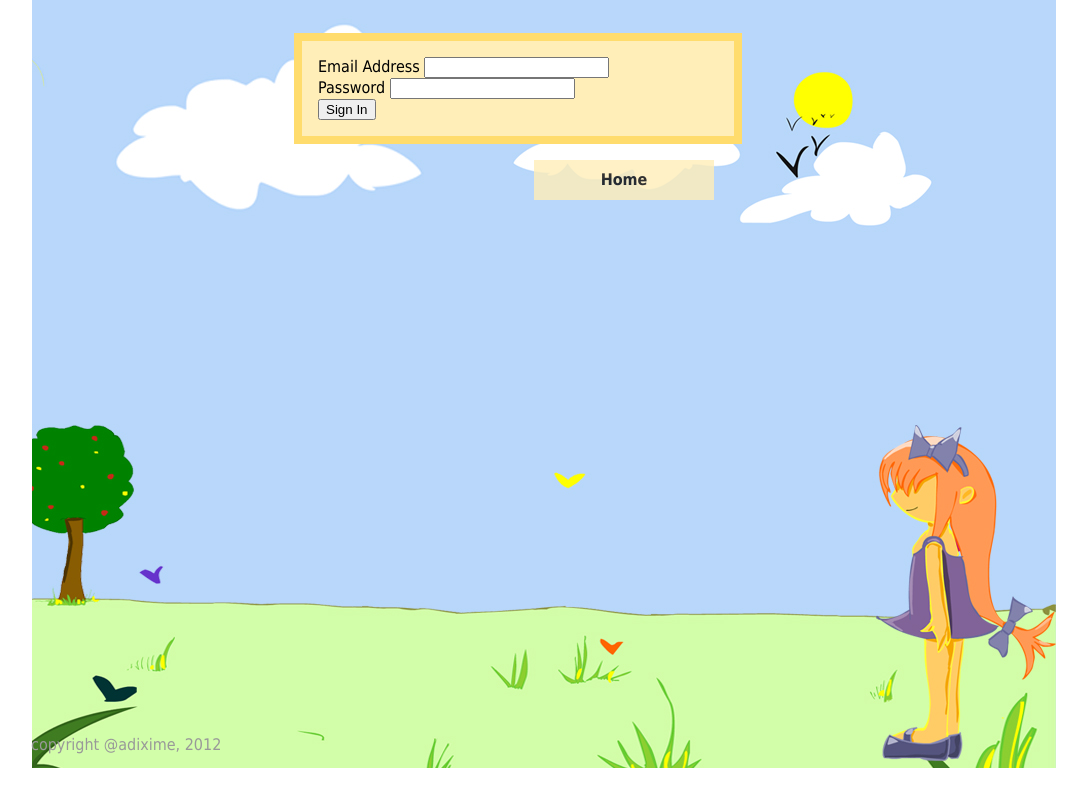
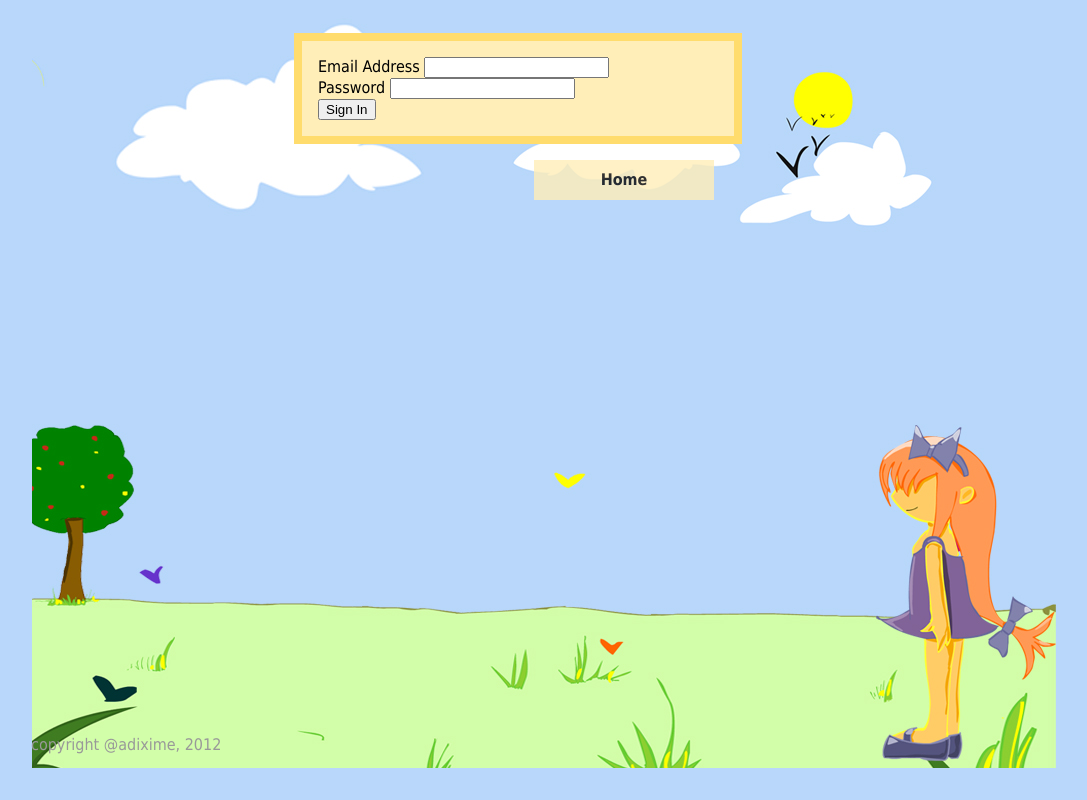
Before and after one commit to adixime/open-data-app, a PHP site: page /admin/sign-in.php in a window 1280 px wide. Shown: the whole page, without its empty margins (96-1183 px from the left). Run offline with PHP 8.4, Linux system fonts and the light colour scheme.

Commit message:
added background-color

```diff
--- a/www/css/public.css
+++ b/www/css/public.css
@@ -1,6 +1,9 @@
 @charset "utf-8";
 /* CSS Document */
 
+html {
+	background-color: #b9d7fb;
+}
 
 body {
 	background: url(../images/bg.jpg) no-repeat center top;
```
